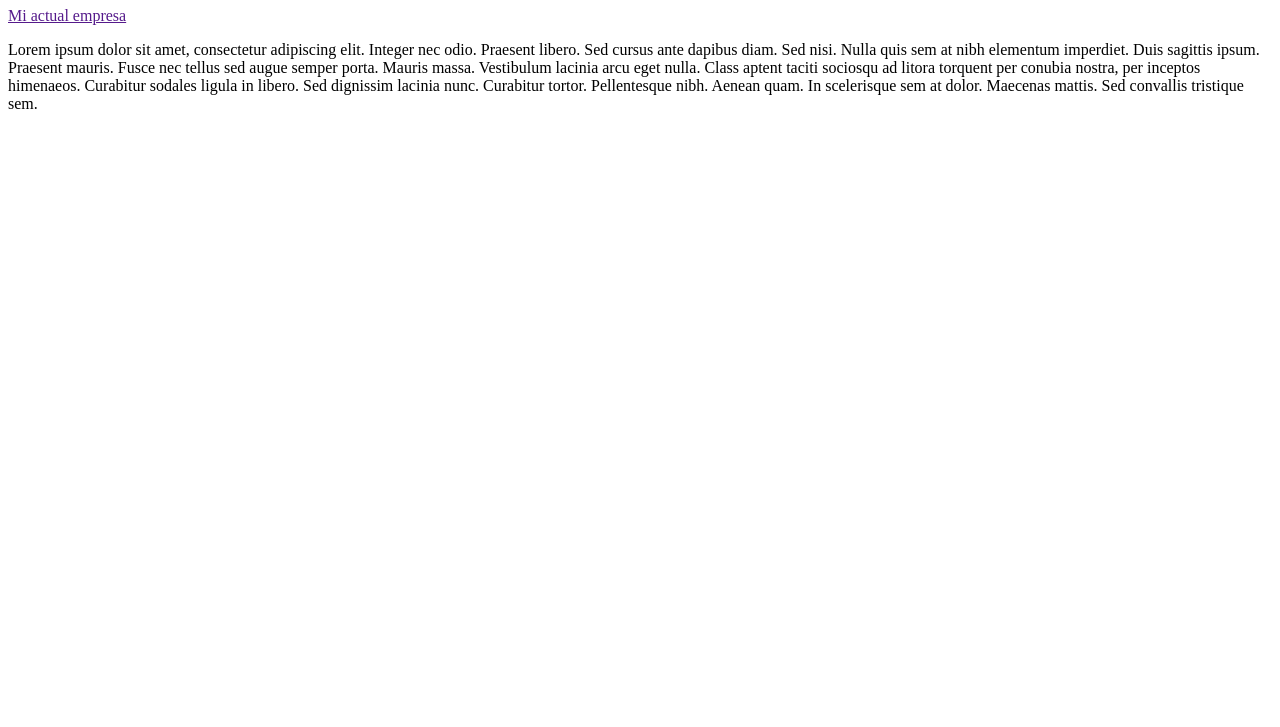
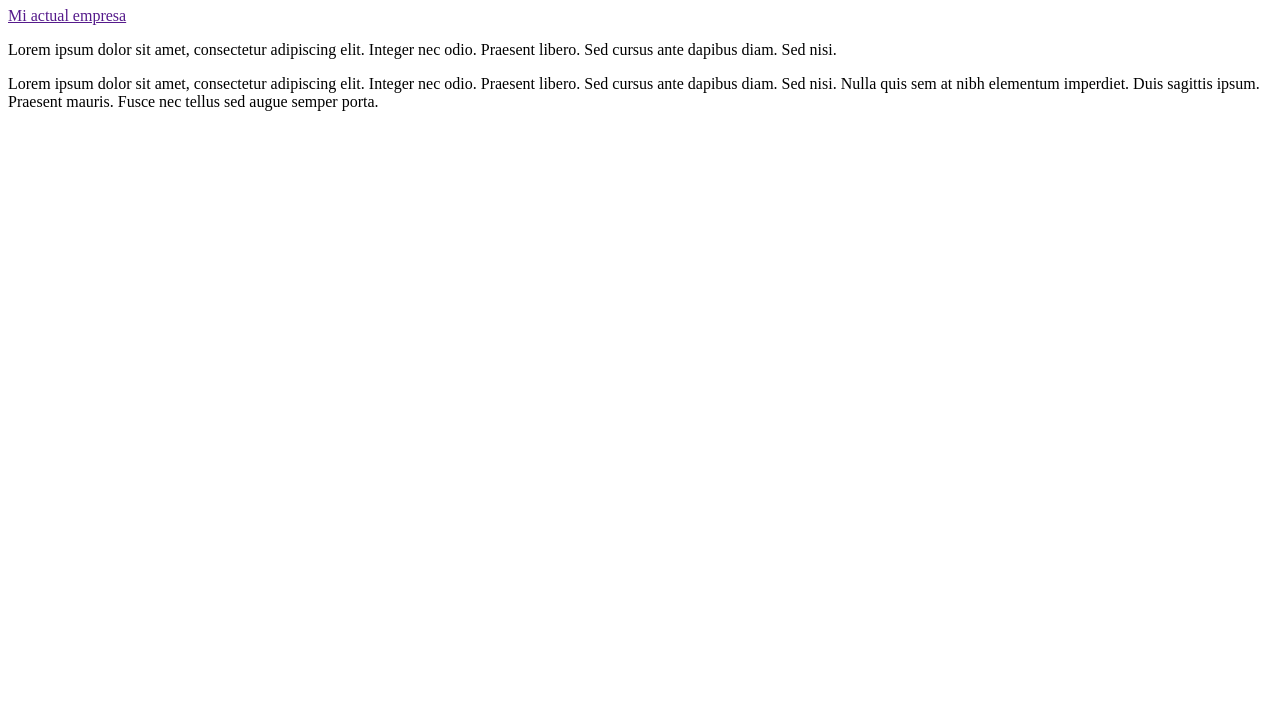
Before and after one commit to ignacyuz/garamendi001, a plain HTML site: page index.html in a window 1280 px wide. Shown: the part 73-800 px from the top of the page. Drawn offline with Linux system fonts and the light colour scheme.

Commit message:
Update a Lorem V2

```diff
--- a/index.html
+++ b/index.html
@@ -10,7 +10,8 @@
 <body>
     <h1>Proyecto No 379</h1>
     <a href="">Mi actual empresa</a>
-    <p>Lorem ipsum dolor sit amet, consectetur adipiscing elit. Integer nec odio. Praesent libero. Sed cursus ante dapibus diam. Sed nisi. Nulla quis sem at nibh elementum imperdiet. Duis sagittis ipsum. Praesent mauris. Fusce nec tellus sed augue semper porta. Mauris massa. Vestibulum lacinia arcu eget nulla. Class aptent taciti sociosqu ad litora torquent per conubia nostra, per inceptos himenaeos. Curabitur sodales ligula in libero. Sed dignissim lacinia nunc. Curabitur tortor. Pellentesque nibh. Aenean quam. In scelerisque sem at dolor. Maecenas mattis. Sed convallis tristique sem.</p>
+    <p>Lorem ipsum dolor sit amet, consectetur adipiscing elit. Integer nec odio. Praesent libero. Sed cursus ante dapibus diam. Sed nisi.</p>
+    <p>Lorem ipsum dolor sit amet, consectetur adipiscing elit. Integer nec odio. Praesent libero. Sed cursus ante dapibus diam. Sed nisi. Nulla quis sem at nibh elementum imperdiet. Duis sagittis ipsum. Praesent mauris. Fusce nec tellus sed augue semper porta.</p>
 </body>
 
 </html>
```
